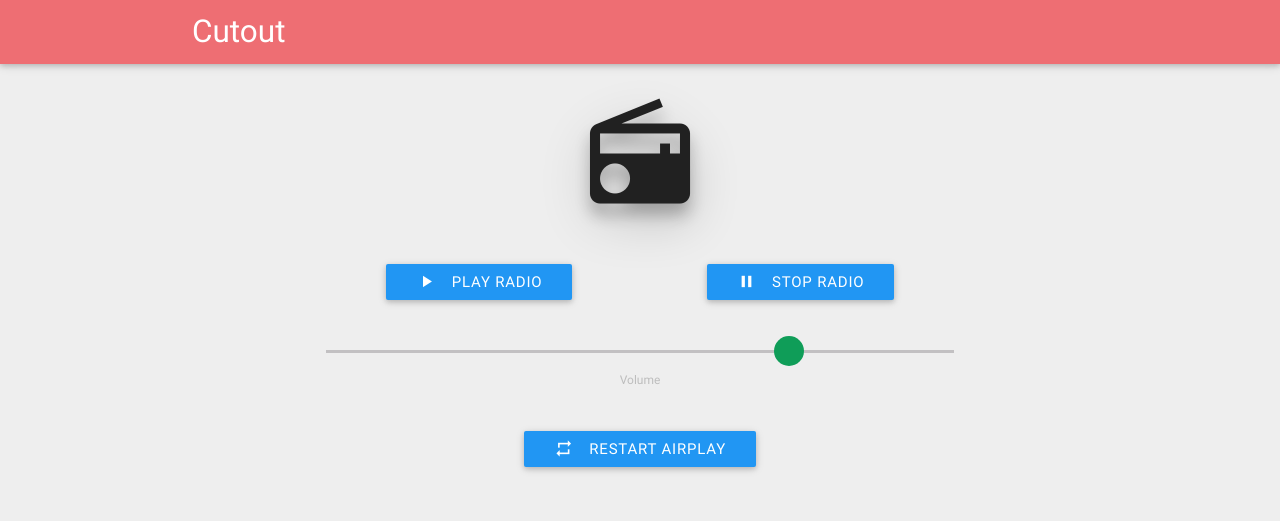
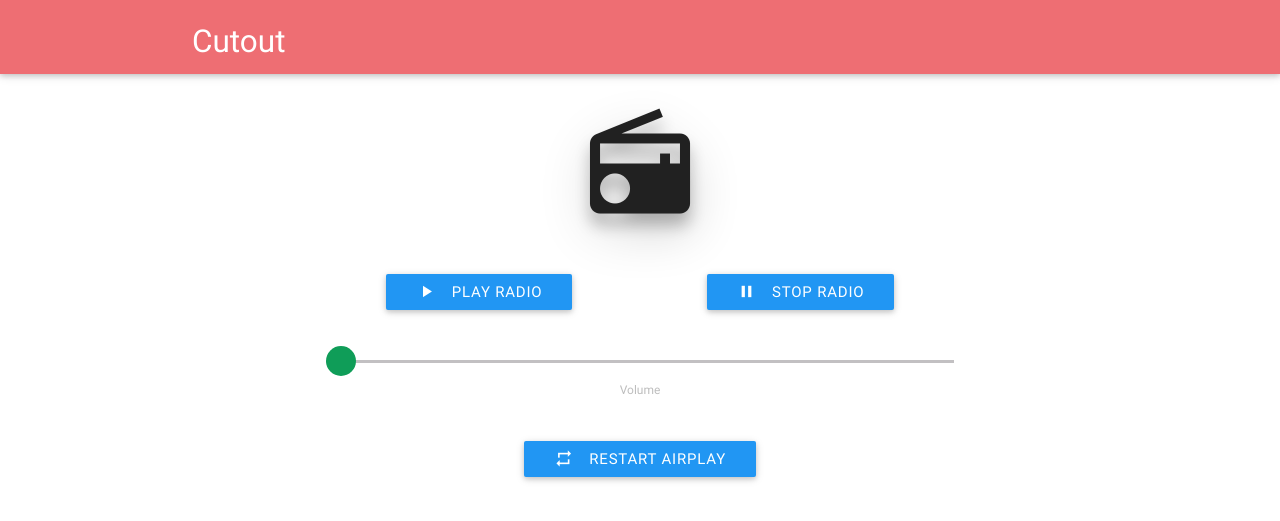
Before and after one commit to Bukashk0zzz/Cutout, a PHP site: page / in a window 1280 px wide. Shown: the top 521 px of the page. Run offline with PHP 8.4, Linux system fonts and the light colour scheme; data that the repository does not hold is empty.

Commit message:
done redesign

```diff
--- a/index.php
+++ b/index.php
@@ -1,3 +1,4 @@
+<?php define('APPLICATION_ENV', (getenv('APPLICATION_ENV') ? getenv('APPLICATION_ENV') : 'production'));?>
 <!DOCTYPE html>
 <html>
 <head>
@@ -5,7 +6,7 @@
     <title>Cutout</title>
     <meta name="viewport" content="initial-scale=1, maximum-scale=1">
     <meta name="apple-mobile-web-app-capable" content="yes">
-    <meta name="apple-mobile-web-app-status-bar-style" content="black">
+    <meta name="apple-mobile-web-app-status-bar-style" content="black-translucent">
 
 
     <link href="apple-touch-icon-precomposed.png"
@@ -16,20 +17,20 @@
           sizes="120x120"
           rel="apple-touch-icon">
 
-    <link href="apple-touch-startup-image-640x1096.png"
+    <link href="apple-touch-startup-image-640x1096.jpg"
           media="(device-width: 320px) and (device-height: 568px)
                  and (-webkit-device-pixel-ratio: 2)"
           rel="apple-touch-startup-image">
 
-    <link href="apple-touch-startup-image-640x920.png"
+    <link href="apple-touch-startup-image-640x920.jpg"
           media="(device-width: 320px) and (device-height: 480px)
                  and (-webkit-device-pixel-ratio: 2)"
           rel="apple-touch-startup-image">
 
     <link href="/css/styles.min.css" rel="stylesheet">
 </head>
-<body class="grey lighten-3">
-<nav>
+<body>
+<nav style="padding-top: 10px;">
     <div class="container">
         <div class="nav-wrapper">
             <a href="#" class="brand-logo">Cutout</a>
@@ -70,7 +71,6 @@
 </html>
 
 <?php
-
 if (isset($_GET['id']) && $id = $_GET['id']) {
     if ($id == 3) stopRadio();
     elseif ($id == 2) playRadio();
@@ -94,8 +94,7 @@ function stopRadio() {
 }
 
 function getVolume() {
-    $volume = 'Mono: Playback -3854 [95%] [-38.54dB] [on]';
-//    $volume = exec("amixer | grep 'Mono: Playback'");
+    $volume = (APPLICATION_ENV == 'development') ?'Mono: Playback -3854 [95%] [-38.54dB] [on]':exec("amixer | grep 'Mono: Playback'");
     $volume = explode('[',$volume)[1];
     $volume = explode('%]',$volume)[0];
     return (int)$volume;
```
Also changed, not shown: apple-touch-icon-precomposed-120x120.png, apple-touch-icon-precomposed.png, apple-touch-startup-image-640x1096.jpg (added), apple-touch-startup-image-640x1096.png (deleted), apple-touch-startup-image-640x920.jpg (added), apple-touch-startup-image-640x920.png (deleted), favicon.ico, favicon.png.
